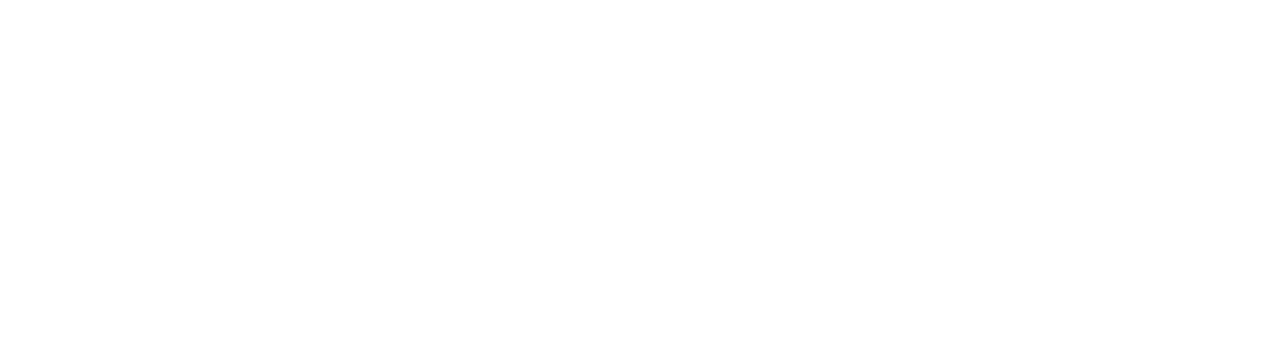
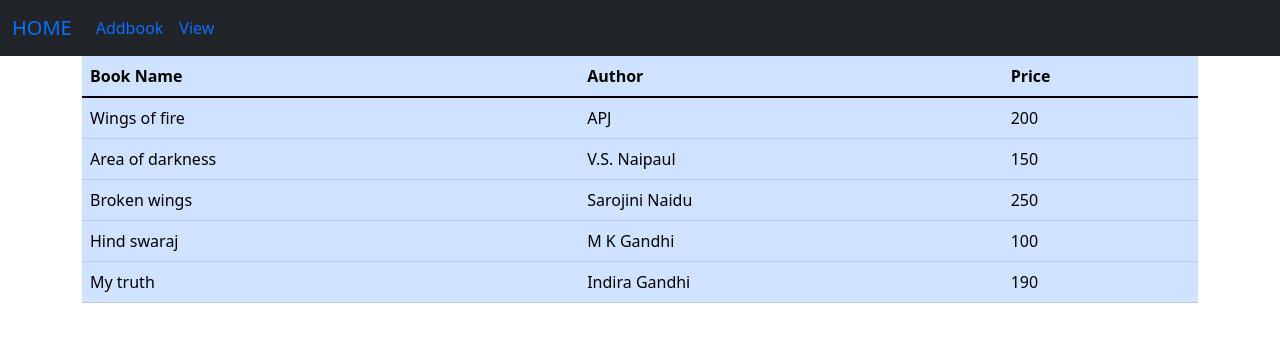
Before and after one commit to adhiponnuzz/libraryreactapp, a React (Create React App) app: page /view in a window 1280 px wide. Before the commit this address had no page. Shown: the top 342 px of the page. Built offline with nearby package versions, Linux system fonts and the light colour scheme.

Commit message:
view finished

```diff
--- a/src/App.js
+++ b/src/App.js
@@ -1,14 +1,14 @@
 import logo from './logo.svg';
 import './App.css';
-import 'bootstrap/dist/css/bootstrap.min.css';
-import 'bootstrap/dist/js/bootstrap.bundle.min.js';
+import  'bootstrap/dist/css/bootstrap.min.css';
+import   'bootstrap/dist/js/bootstrap.bundle.min.js';
 import Login from './component/Login';
 import { BrowserRouter, Route, Routes } from 'react-router-dom';
 import Register from './component/Register';
 import Addbook from './component/Addbook';
 import Navbar from './component/Navbar';
-import 'bootstrap/dist/css/bootstrap.min.css';
-import 'bootstrap/dist/js/bootstrap.bundle.min.js';
+
+import View from './component/View';
 
 
 function App() {
@@ -23,7 +23,8 @@
 
       <Route path="/" exact element={<Login/>}/>
       <Route path="/Register" exact element={<Register/>}/>
-      <Route path="/add" exact element={<Addbook/>}/>
+     <Route path="/add" exact element={<Addbook/>}/>
+      <Route path="/view" exact element={<View/>}/>
 
 
     </Routes>
--- a/src/component/Addbook.js
+++ b/src/component/Addbook.js
@@ -24,11 +24,11 @@
     <div class="row">
         <div class="col col-12 col-sm-12 col-md-12 col-lg-12 col-xl-12 col-xxl-12">
             <div class="row g-3">
-                <div class="col col-12 col-sm-12 col-md-12 col-lg-12 col-xl-12 col-xxl-12">
+                <div class="col col-12 col-sm-6 col-md-6 col-lg-6 col-xl-6 col-xxl-6">
                     <label for="" class="form-label">Book Name</label>
                     <input onChange={(e)=>{setBookname(e.target.value)}} placeholder="Enter BookName" type="text" class="form-control"/>
                 </div>
-                <div class="col col-12 col-sm-12 col-md-12 col-lg-12 col-xl-12 col-xxl-12">
+                <div class="col col-12 col-sm-6 col-md-6 col-lg-6 col-xl-6 col-xxl-6">
                     <label for="" class="form-label">Author</label>
                     <input onChange={(e)=>{setAuthor(e.target.value)}} placeholder="Enter Author" type="text" class="form-control"/>
                 </div>
@@ -36,7 +36,7 @@
                     <label for="" class="form-label">Price</label>
                     <input onChange={(e)=>{setPrice(e.target.value)}} placeholder="Enter Price" type="text" class="form-control"/>
                 </div>
-                <div class="col col-12 col-sm-12 col-md-12 col-lg-12 col-xl-12 col-xxl-12">
+                <div class="col col-12 col-sm-6 col-md-6 col-lg-6 col-xl-6 col-xxl-6">
                     <button onClick={subData} class="btn btn-primary">SUBMIT</button>
                 </div>
             </div>
--- a/src/component/Navbar.js
+++ b/src/component/Navbar.js
@@ -15,9 +15,14 @@
     <div class="collapse navbar-collapse" id="navbarNav">
       <ul class="navbar-nav">
         <li class="nav-item">
-            <Link to="/add" class="nav-link active">Addbook</Link>
+           <Link to="/add" class="nav-link active">Addbook</Link>
 
         </li>
+        <li class="nav-item">
+            <Link to="/view" class="nav-link active">View</Link>
+
+        </li>
+
 
       </ul>
     </div>
--- /dev/null
+++ b/src/component/View.js
@@ -0,0 +1,93 @@
+import React from 'react'
+import Navbar from './Navbar'
+
+const View = () => {
+    var viewmodel=[
+        {"Book Name":"Wings of fire",
+          "Author":"APJ",
+          "Price":200
+        },
+        {"Book Name":"Area of darkness",
+          "Author":"V.S. Naipaul",
+          "Price":150
+        },
+        {"Book Name":"Broken wings",
+          "Author":"Sarojini Naidu",
+          "Price":250
+        },
+        {"Book Name":"Hind swaraj",
+          "Author":"M K Gandhi",
+          "Price":100
+        },
+        {"Book Name":"My truth",
+          "Author":"Indira Gandhi",
+          "Price":190
+        }
+      ]
+  return (
+    <div>
+      <Navbar/>
+        <div className="container">
+            <div className="row">
+                <div className="col col-12 col-sm-12 col-md-12 col-lg-12 col-xl-12 col-xxl-12">
+                    <div className="row g-3">
+                      <div className="col col-12 col-sm-12 col-md-12 col-lg-12 col-xl-12 col-xxl-12">
+
+                      <table class="table table-primary">
+  <thead>
+    <tr>
+      <th scope="col">Book Name</th>
+      <th scope="col">Author</th>
+      <th scope="col">Price</th>
+
+    </tr>
+  </thead>
+  <tbody>
+
+  {viewmodel.map((value,key)=>{
+    return  <tr>
+
+    <td>{value['Book Name']}</td>
+    <td>{value.Author}</td>
+    <td>{value.Price}</td>
+  </tr>
+
+
+
+
+
+  })}
+
+
+  </tbody>
+</table>
+
+
+
+                      </div>
+
+                    </div>
+
+
+                </div>
+
+
+
+
+            </div>
+
+
+
+
+        </div>
+
+
+
+
+
+
+    </div>
+  )
+}
+
+export default View
```
